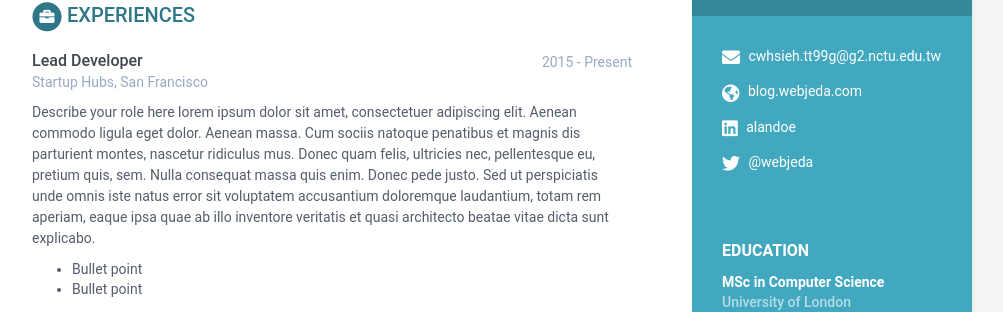
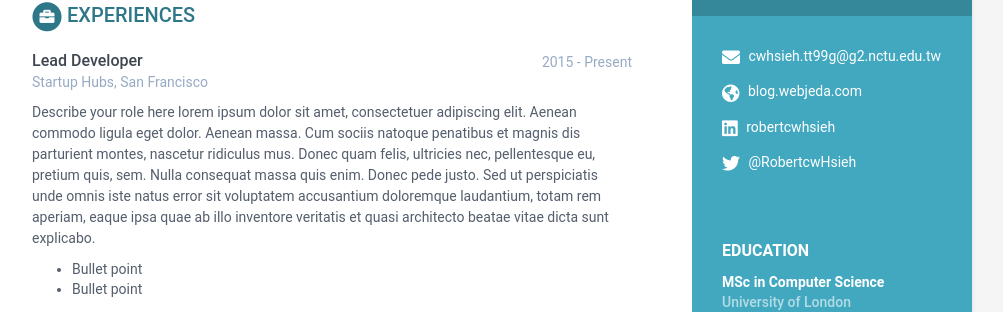
Before and after one commit to RobertCWHsieh/robertcwhsieh.github.io, a Jekyll site: the page built from index.html, in a window 1280 px wide. Shown: the part 313-625 px from the top of the page, without its empty margins (168-1171 px from the left). Built offline with Jekyll 4.4.1, drawn with Linux system fonts in a browser that asks for light colours.

Commit message:
add linkedin

```diff
--- a/_data/data.yml
+++ b/_data/data.yml
@@ -14,8 +14,8 @@ sidebar:
     # Sidebar links
     email: cwhsieh.tt99g@g2.nctu.edu.tw
     website: blog.webjeda.com #do not add http://
-    linkedin: alandoe
-    twitter: '@webjeda'
+    linkedin: robertcwhsieh
+    twitter: '@RobertcwHsieh'
     codewars:
 
     languages:
```
